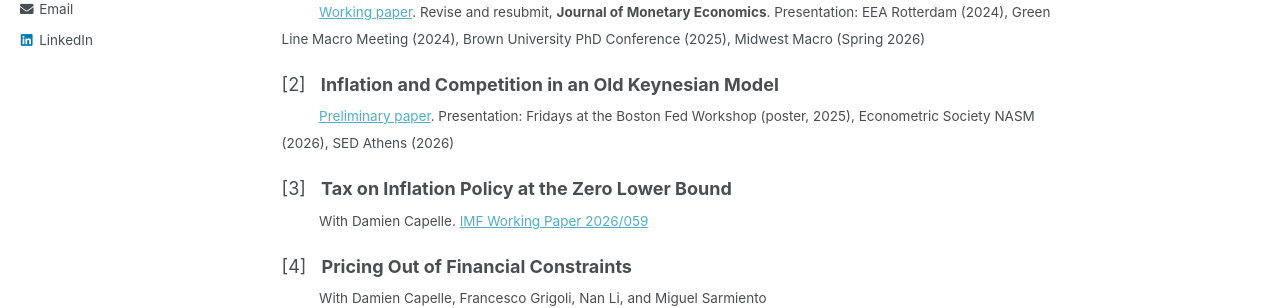
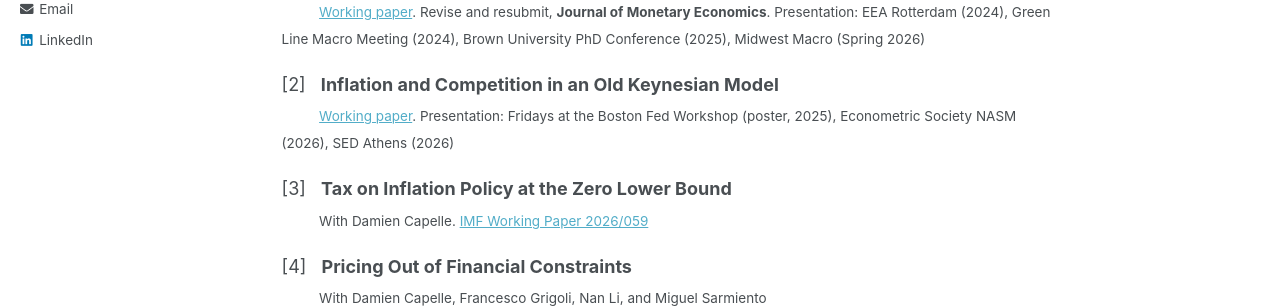
Before and after one commit to yangliu-95/yangliu-95.github.io, a Jekyll site: the page built from _pages/home.md, in a window 1280 px wide and 900 px high. Shown: the part 444-752 px from the top of the window. Built offline with Jekyll 4.4.1, drawn with Linux system fonts in a browser that asks for light colours.

Commit message:
Update home.md

```diff
--- a/_pages/home.md
+++ b/_pages/home.md
@@ -21,7 +21,7 @@ I am a Ph.D. student in Economics at Boston College. I am interested in macroeco
 <sub> &emsp;&emsp;&ensp; [Working paper](https://papers.ssrn.com/sol3/papers.cfm?abstract_id=5259321). Revise and resubmit, **Journal of Monetary Economics**. Presentation: EEA Rotterdam (2024), Green Line Macro Meeting (2024), Brown University PhD Conference (2025), Midwest Macro (Spring 2026) </sub>
 
 [2] &nbsp; **Inflation and Competition in an Old Keynesian Model**  <br>
-<sub> &emsp;&emsp;&ensp; [Preliminary paper](https://papers.ssrn.com/sol3/papers.cfm?abstract_id=6084028). Presentation: Fridays at the Boston Fed Workshop (poster, 2025), Econometric Society NASM (2026), SED Athens (2026) </sub>
+<sub> &emsp;&emsp;&ensp; [Working paper](https://papers.ssrn.com/sol3/papers.cfm?abstract_id=6084028). Presentation: Fridays at the Boston Fed Workshop (poster, 2025), Econometric Society NASM (2026), SED Athens (2026) </sub>
 
 [3] &nbsp; **Tax on Inflation Policy at the Zero Lower Bound**  <br>
 <sub> &emsp;&emsp;&ensp; With Damien Capelle. [IMF Working Paper 2026/059](https://www.imf.org/en/publications/wp/issues/2026/03/27/tax-on-inflation-policy-at-the-zero-lower-bound-575058) </sub>
```
